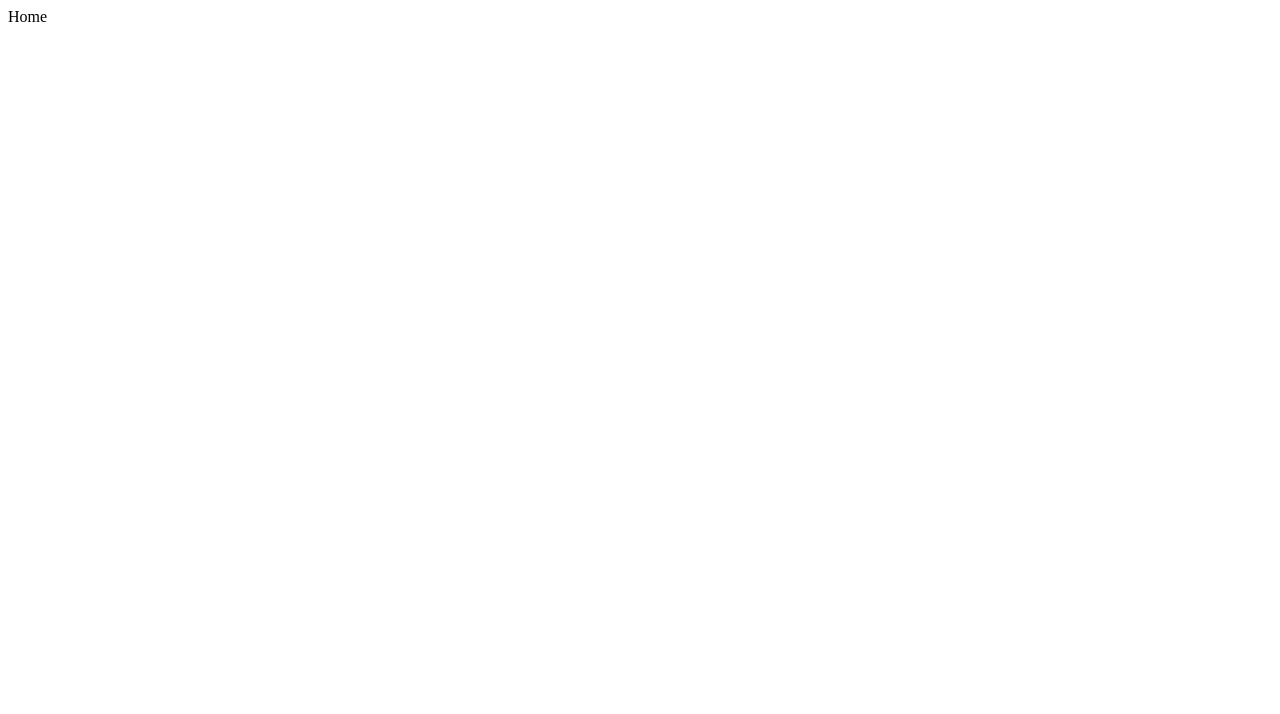
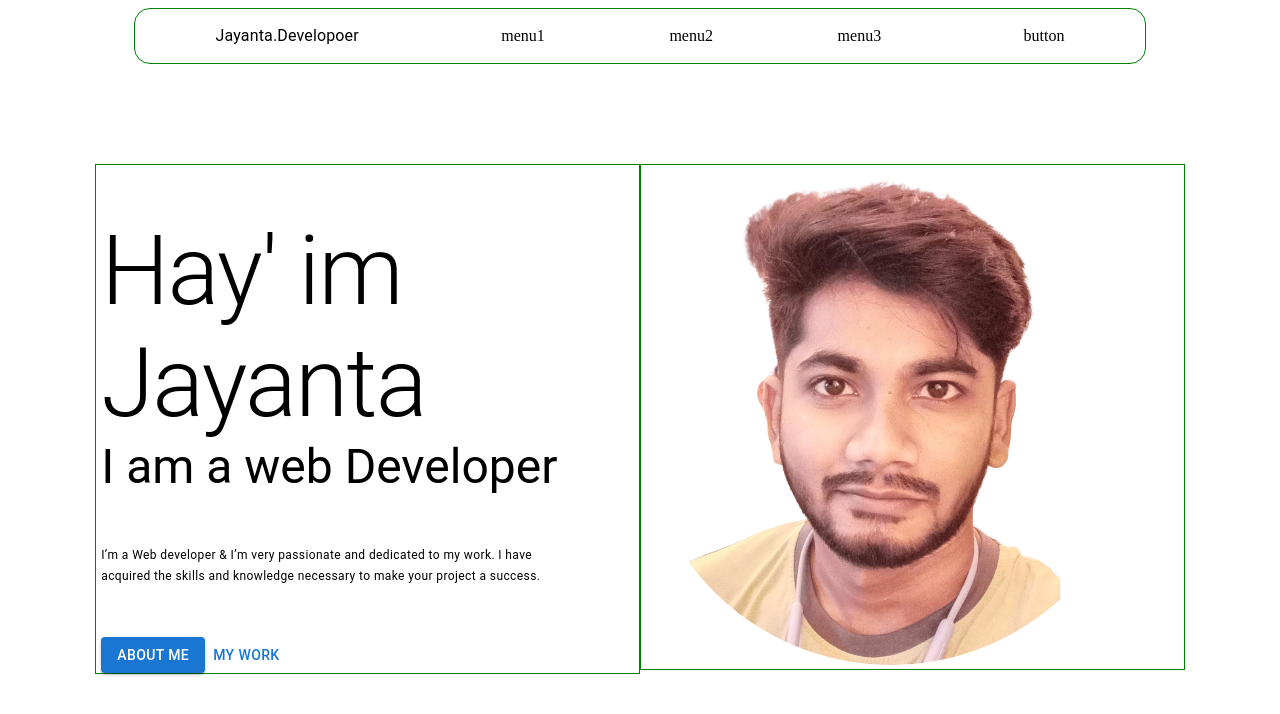
Before and after one commit to jayanta-developer/portfolio, a React (Create React App) app: page / in a window 1280 px wide. Shown: the top 714 px of the page. Built offline with nearby package versions, Linux system fonts and the light colour scheme.

Commit message:
working on home page

```diff
--- /dev/null
+++ b/src/Pages/Home.css
@@ -0,0 +1,28 @@
+.homeContainer {
+  max-width: 90% !important;
+}
+.homeBox {
+  display: flex;
+  flex-direction: row;
+  justify-content: space-around;
+}
+
+.textArya {
+  width: 50%;
+  border: 1px solid green;
+  /* height: 70%; */
+  padding: 50px 0px 0px 5px;
+}
+
+.AvatarPhoto {
+  width: 50%;
+  border: 1px solid green;
+  height: 70%;
+}
+.buttonBox {
+  display: flex;
+  flex-direction: row;
+}
+.ButtonMargin {
+  margin-bottom: 50px;
+}
--- a/src/Pages/Home.jsx
+++ b/src/Pages/Home.jsx
@@ -1,7 +1,39 @@
-import React from 'react'
+import { Container, Box, Typography, Button } from '@mui/material'
+import React from 'react';
+import AvatarImage from "../Assets/Images/20221004_214441-modified-removebg-preview.png"
+
+import "./Home.css"
 
 export default function Home() {
   return (
-    <div>Home</div>
+    <Container className="homeContainer" sx={{ marginTop: "100px", maxWidth: "90%" }}>
+      <Box className="homeBox">
+        <Box className="textArya">
+          <Box className="headerText ButtonMargin">
+            <Typography variant='h1'>Hay' im  Jayanta</Typography>
+            <Typography variant='h3'>I am a web Developer</Typography>
+          </Box>
+          <Box className="bioText ButtonMargin">
+            <Typography variant="caption">
+              I’m a Web developer & I’m very passionate and dedicated to my work. I have <br />acquired the skills and knowledge necessary to make your project a success.
+            </Typography>
+          </Box>
+          <Box className="buttonBox ">
+
+            <Box className="AboutBtn">
+              <Button variant="contained">About me</Button>
+            </Box>
+            <Box className="WorkBtn">
+              <Button>My work</Button>
+            </Box>
+          </Box>
+        </Box>
+
+        <Box className="AvatarPhoto">
+          <img src={AvatarImage} alt="" />
+        </Box>
+      </Box>
+
+    </Container>
   )
 }
--- a/src/components/navBar.css
+++ b/src/components/navBar.css
@@ -1,15 +1,22 @@
 .navContainer {
   width: 100%;
-  border: 1px solid rgb(188, 190, 28);
+  /* border: 1px solid rgb(188, 190, 28); */
+  display: flex;
+  justify-content: center;
+  height: 56px;
 }
 .navBar {
+  width: 80%;
   display: flex;
   flex-direction: row;
   justify-content: space-evenly;
   border: 1px solid green;
+  border-radius: 16px;
+  align-items: center;
 }
 .menuItems {
+  width: 50%;
   display: flex;
   flex-direction: row;
-  justify-content: space-evenly;
+  justify-content: space-around;
 }
--- a/src/components/navBar.jsx
+++ b/src/components/navBar.jsx
@@ -4,7 +4,8 @@ import { Box, Typography } from '@mui/material';
 import "./navBar.css"
 
 
-const NavBar = () => {
+export default function NavBar() {
+  return (
     <Box className="navContainer">
       <Box className="navBar">
         <Box className="logo">
@@ -20,5 +21,5 @@ const NavBar = () => {
         <Box className="button">button</Box>
       </Box>
     </Box>
+  )
 }
-export default NavBar
```
Also changed, not shown: src/Assets/Images/20221004_214441-modified-removebg-preview.png (added). Lines whose indentation alone changed are shown as unchanged.
